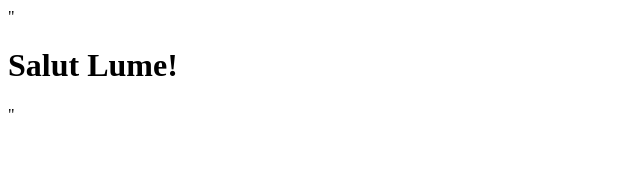
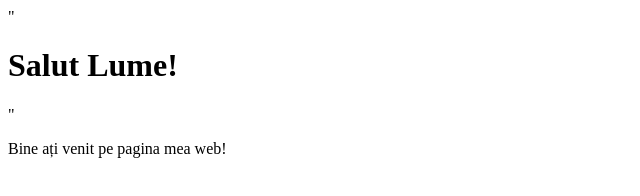
Before and after one commit to IonAmarii/-quot-Create-repository-quot-., a plain HTML site: page index.html in a window 1280 px wide. Shown: the whole page, without its empty margins (0-640 px from the left). Drawn offline with Linux system fonts and the light colour scheme.

Commit message:
Adaugat paragraf sub titlu

```diff
--- a/index.html
+++ b/index.html
@@ -1 +1,2 @@
 "<h1>Salut Lume!</h1>"
+<p>Bine ați venit pe pagina mea web!</p>
```
